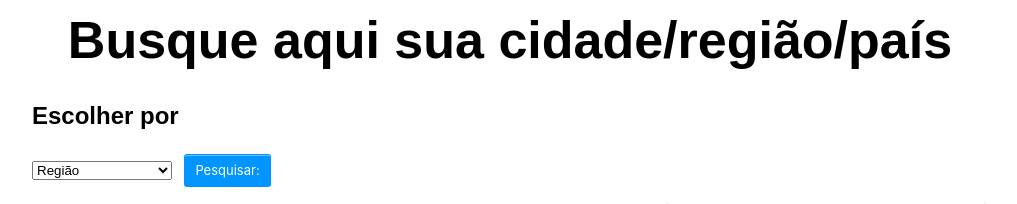
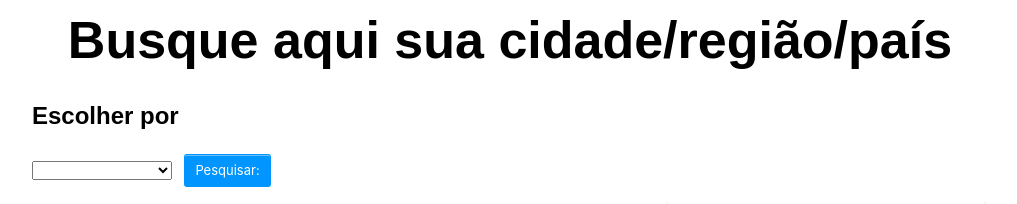
Before and after one commit to freaklucas/countries, a Vue app: page / in a window 1280 px wide. Shown: the top 204 px of the page, without its empty margins (130-1147 px from the left). Built offline with nearby package versions, Linux system fonts and the light colour scheme.

Commit message:
busca ok console

```diff
--- a/src/components/template/Search.vue
+++ b/src/components/template/Search.vue
@@ -4,7 +4,7 @@
     <div class="main">
       <ul>
         <h2 class="selects">Escolher por</h2>
-        <select class="selec">
+        <select v-model="selected" class="selec">
           <option disabled value="">Escolha uma opção</option>
           <option value="region">Região</option>
           <option value="capital">Capital</option>
@@ -12,7 +12,7 @@
           <option value="country">País</option>
           <option value="code">Código</option>
         </select>
-        <button class="button-7">Pesquisar:</button>
+        <button class="button-7" @click="search">Pesquisar:</button>
         <div class="images">
           <img src="@/assets/images/bandeirabr.png" alt="bandeira do brasil" />
           <img
@@ -20,6 +20,11 @@
             alt="bandeira da alemanha"
           />
           <img src="@/assets/images/bandeiraJp.png" alt="bandeira do japão" />
+        </div>
+        <div class="content-select" v-for="image in images" :key="image.id">
+          <h3>Conteúdo selecionado:</h3>
+          <img :src="`$image.flag`" alt="" />
+          {{ image.data }} || {{ image.data }}
         </div>
       </ul>
     </div>
@@ -33,14 +38,16 @@ export default {
   data() {
     return {
       region: {},
-      selected: "",
+      selected: {},
+      images: {},
     };
   },
   methods: {
     search() {
       const headers = { "Content-Type": "application/json" };
       axios
-        .get(`https://restcountries.com/v2/all/regionalbloc/${this.selected}`, {
+        .get(`https://restcountries.com/v2/all/`, {
+          //regionalbloc/${this.selected}
           headers,
         })
         .then((res) => {
```
